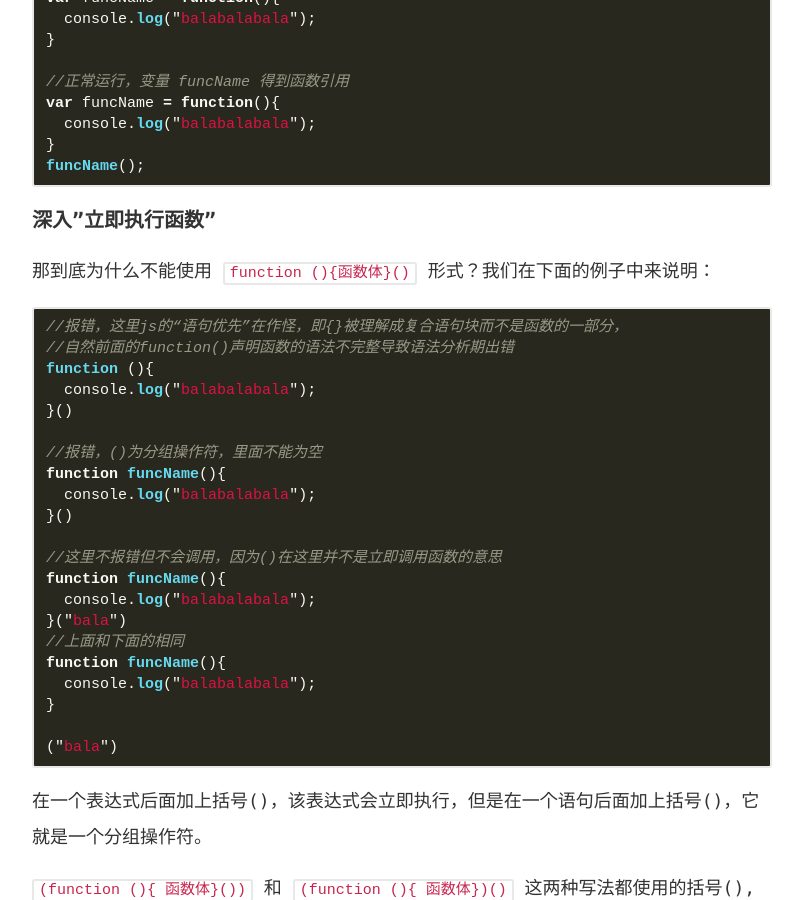
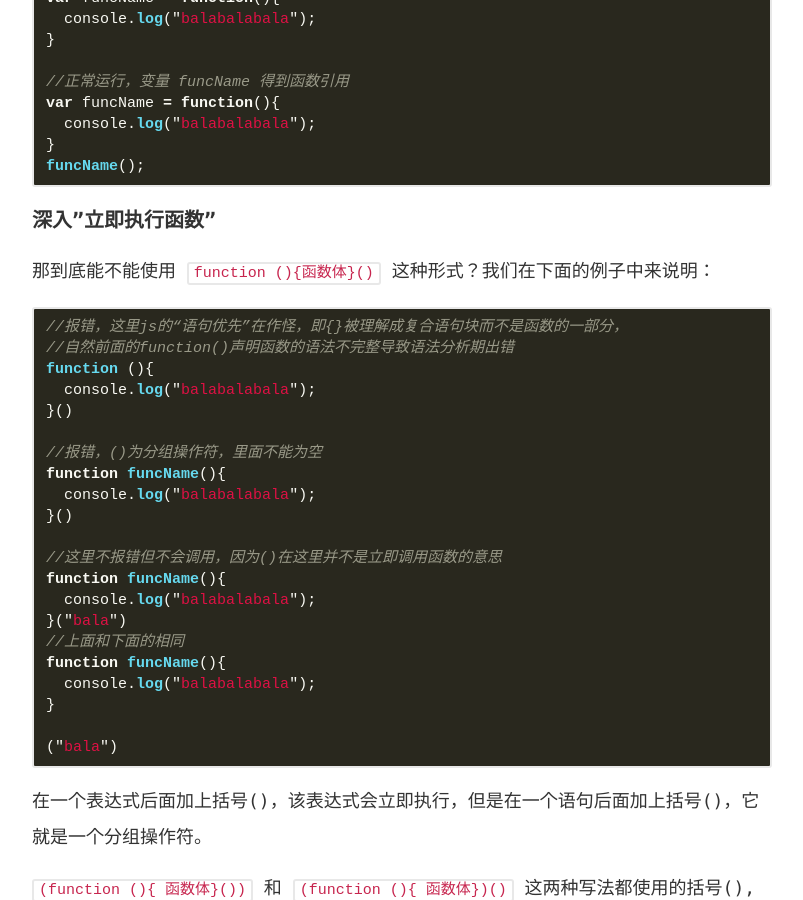
Before and after one commit to jyootai/jyootai.github.com, a Jekyll site: the page built from _posts/2015/2015-05-07-javascript-mmediately-invoked-function-expression.md, in a window 1280 px wide and 900 px high, scrolled down 1076 px. Shown: the whole window, without its empty margins (238-1041 px from the left). Built offline with Jekyll 4.4.1, drawn with Linux system fonts in a browser that asks for light colours; comment, search, counter and statistics services are not loaded.

Commit message:
post immediately-invoked-function-expression

```diff
--- a/_posts/2015/2015-05-07-javascript-mmediately-invoked-function-expression.md
+++ b/_posts/2015/2015-05-07-javascript-mmediately-invoked-function-expression.md
@@ -45,7 +45,7 @@ funcName();
 
 #### **深入"立即执行函数"**
 
-那到底为什么不能使用 `function (){函数体}()` 形式？我们在下面的例子中来说明：
+那到底能不能使用 `function (){函数体}()` 这种形式？我们在下面的例子中来说明：
 {% highlight javascript %}
 //报错，这里js的“语句优先”在作怪，即{}被理解成复合语句块而不是函数的一部分，
 //自然前面的function()声明函数的语法不完整导致语法分析期出错
```
